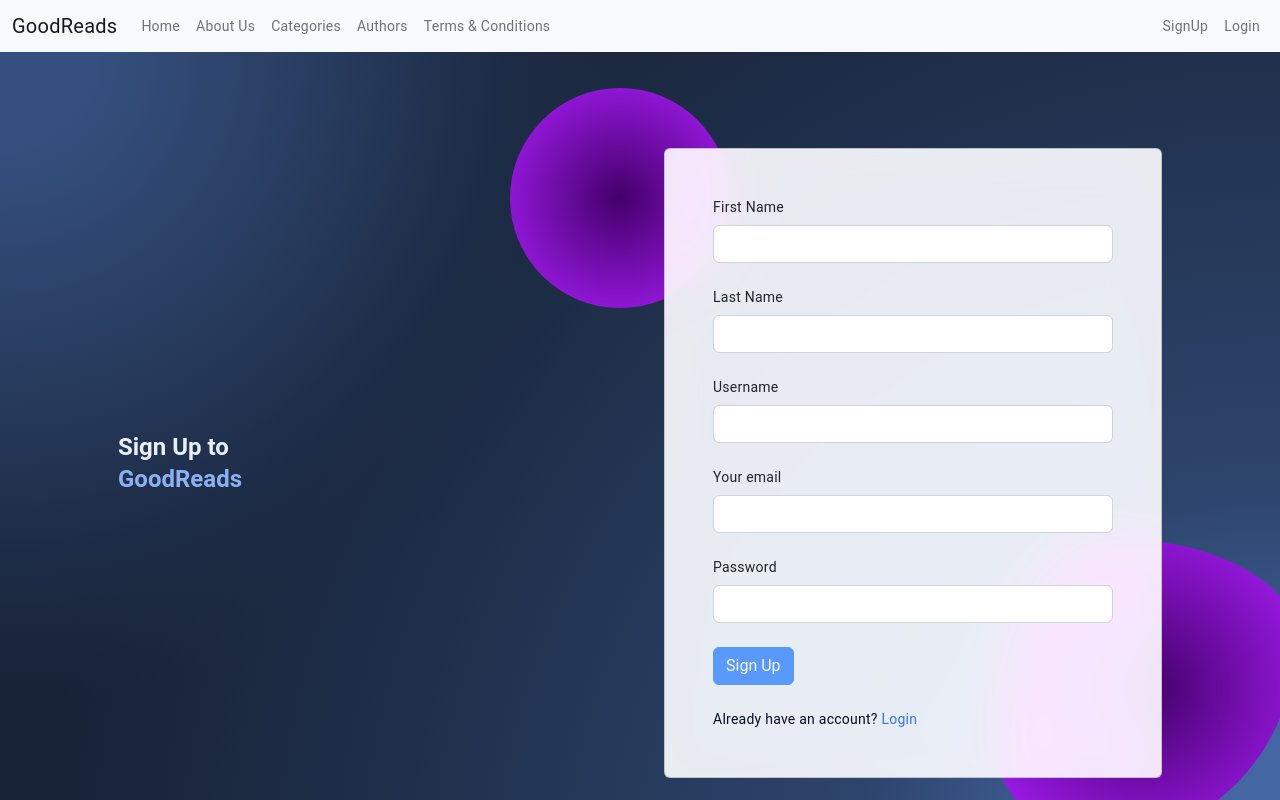
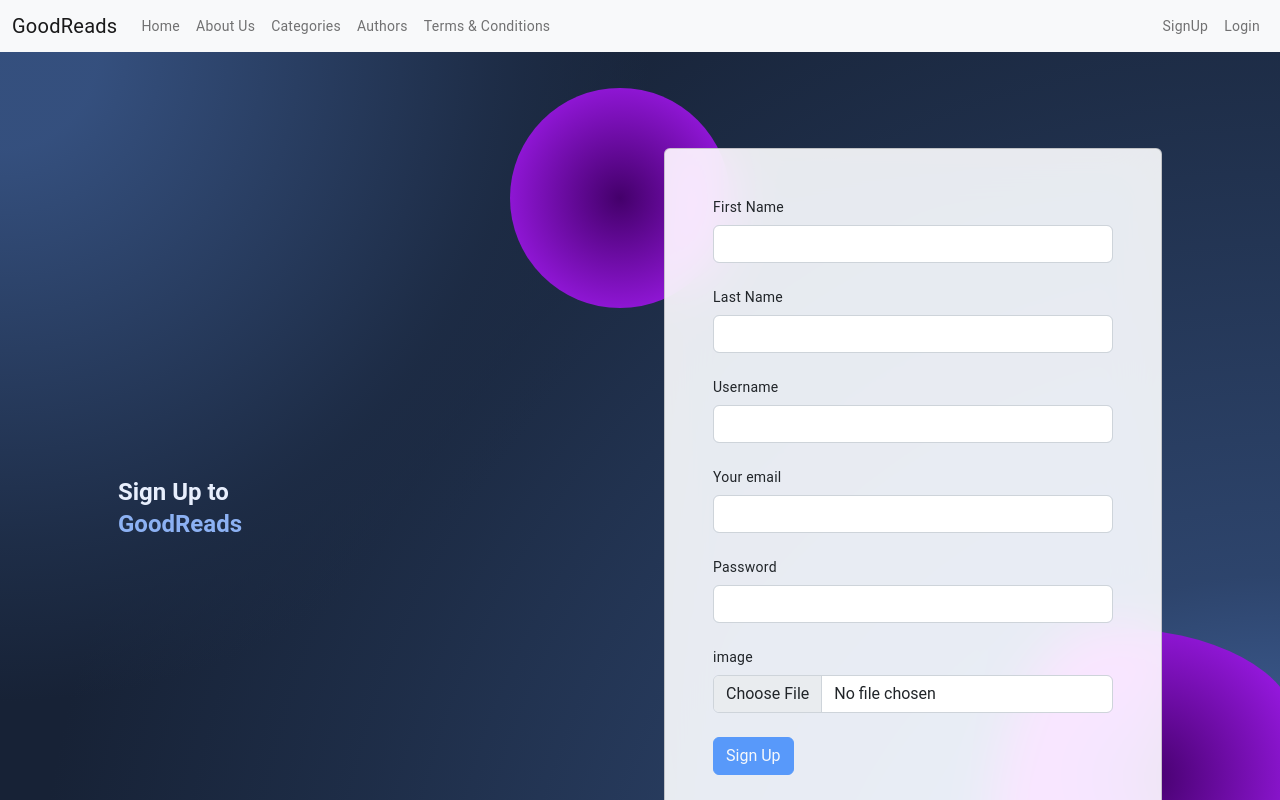
Before and after one commit to rAboegila/GoodReads-FrontEnd, an Angular app: page /register in a window 1280 px wide. Shown: the top 800 px of the page. Built offline with nearby package versions, Linux system fonts and the light colour scheme.

Commit message:
upload image in registeration

```diff
--- a/src/app/components/register/register.component.html
+++ b/src/app/components/register/register.component.html
@@ -20,8 +20,8 @@
                         <div class="form-outline mb-4">
                             <label class="form-label" for="firstName">First Name</label>
 
-                            <input name="firstName" formControlName="firstName" id="firstName" type="text" class="form-control"
-                                required minlength="3" maxlength="20"
+                            <input name="firstName" formControlName="firstName" id="firstName" type="text"
+                                class="form-control" required minlength="3" maxlength="20"
                                 [ngClass]="myForm.get('firstName')?.touched ? myForm.get('firstName')?.errors?.['required'] || myForm.get('firstName')?.errors?.['minlength'] || myForm.get('firstName')?.errors?.['maxlength'] ? 'not-valid' : 'valid' : ''" />
 
                             <p *ngIf="myForm.get('firstName')?.touched && myForm.get('firstName')?.errors?.['required']"
@@ -40,8 +40,8 @@
                         <div class="form-outline mb-4">
                             <label class="form-label" for="lastName">Last Name</label>
 
-                            <input name="lastName" formControlName="lastName" id="lastName" type="text" class="form-control"
-                                required minlength="3" maxlength="20"
+                            <input name="lastName" formControlName="lastName" id="lastName" type="text"
+                                class="form-control" required minlength="3" maxlength="20"
                                 [ngClass]="myForm.get('lastName')?.touched ? myForm.get('lastName')?.errors?.['required'] || myForm.get('lastName')?.errors?.['minlength'] || myForm.get('lastName')?.errors?.['maxlength'] ? 'not-valid' : 'valid' : ''" />
 
                             <p *ngIf="myForm.get('lastName')?.touched && myForm.get('lastName')?.errors?.['required']"
@@ -60,8 +60,8 @@
                         <div class="form-outline mb-4">
                             <label class="form-label" for="username">Username</label>
 
-                            <input name="username" formControlName="username" id="username" type="text" class="form-control"
-                                required minlength="3" maxlength="20"
+                            <input name="username" formControlName="username" id="username" type="text"
+                                class="form-control" required minlength="3" maxlength="20"
                                 [ngClass]="myForm.get('username')?.touched ? myForm.get('username')?.errors?.['minlength'] || myForm.get('username')?.errors?.['maxlength'] ? 'not-valid' : 'valid' : ''" />
 
                             <p *ngIf="myForm.get('username')?.touched && myForm.get('username')?.errors?.['minlength']"
@@ -85,6 +85,7 @@
                             <p *ngIf="myForm.get('email')?.touched && myForm.get('email')?.errors?.['email']"
                                 class="text-danger">Email
                                 is invalid</p>
+                            <!-- <p *ngIf="errMsg" class="text-danger">{{errMsg}}</p> -->
                         </div>
 
                         <!-- Password input -->
@@ -100,6 +101,14 @@
                                 class="text-danger">
                                 Password minLength is 8 characters</p>
                         </div>
+
+                        <!-- Image input -->
+                        <div class="form-outline mb-4">
+                            <label class="form-label" for="image">image</label>
+                            <input name="image" id="image" type="file"
+                                class="form-control" (change)="uploadImage($event)"/>
+                        </div>
+
 
                         <!-- Submit button -->
                         <button type="submit" [disabled]="myForm.invalid" class="btn btn-primary btn-block mb-4">
--- a/src/app/components/register/register.component.ts
+++ b/src/app/components/register/register.component.ts
@@ -14,6 +14,7 @@ export class RegisterComponent {
 
   user!: User;
   myForm: FormGroup;
+  image: any;
 
   constructor(private _userService: UserService, private _router: Router) {
 
@@ -27,21 +28,30 @@ export class RegisterComponent {
   }
 
   submitForm() {
-    this._userService.register(this.myForm.value)
+    const formData = new FormData();
+    formData.append('firstName', this.myForm.get('firstName')?.value);
+    formData.append('lastName', this.myForm.get('lastName')?.value);
+    formData.append('username', this.myForm.get('username')?.value);
+    formData.append('email', this.myForm.get('email')?.value);
+    formData.append('password', this.myForm.get('password')?.value);
+    formData.append('image', this.image);
+
+    this._userService.register(formData)
       .pipe(first())
       .subscribe({
         next: () => {
-                    // this.alertService.success('Registration successful', { keepAfterRouteChange: true });
-                    // this.router.navigate(['../login'], { relativeTo: this.route });
           this._router.navigate(['/']);
         },
         error: error => {
-                    // this.alertService.error(error);
-                    // this.loading = false;
           console.log(error);
         }
       });
+  }
 
-    // this._users.addNewUser(this.myForm.value);
+  uploadImage(event: any) {
+    if (event.target.files.length) {
+      const file = event.target.files[0];
+      this.image = file;
     }
   }
+}
```
Lines whose indentation alone changed are shown as unchanged.
